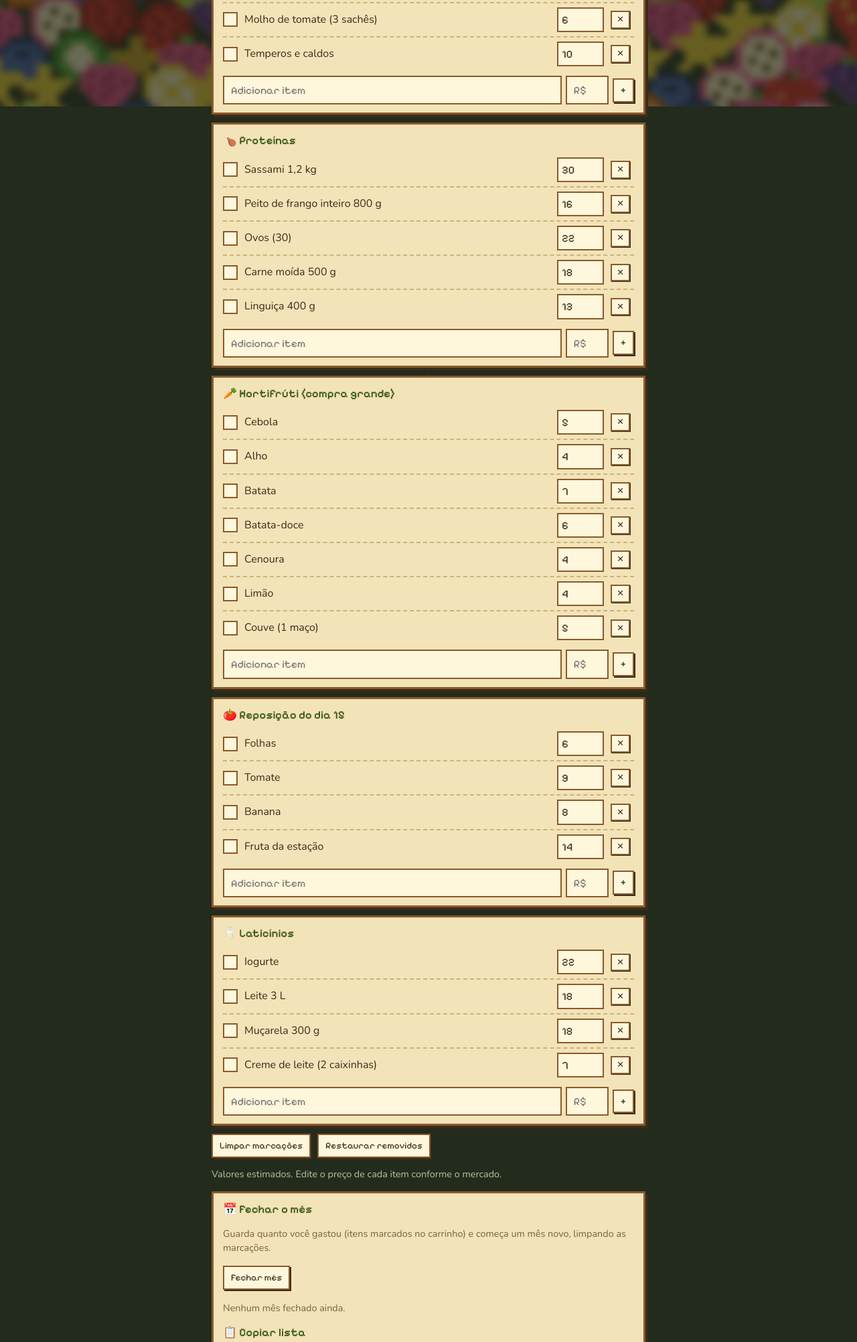
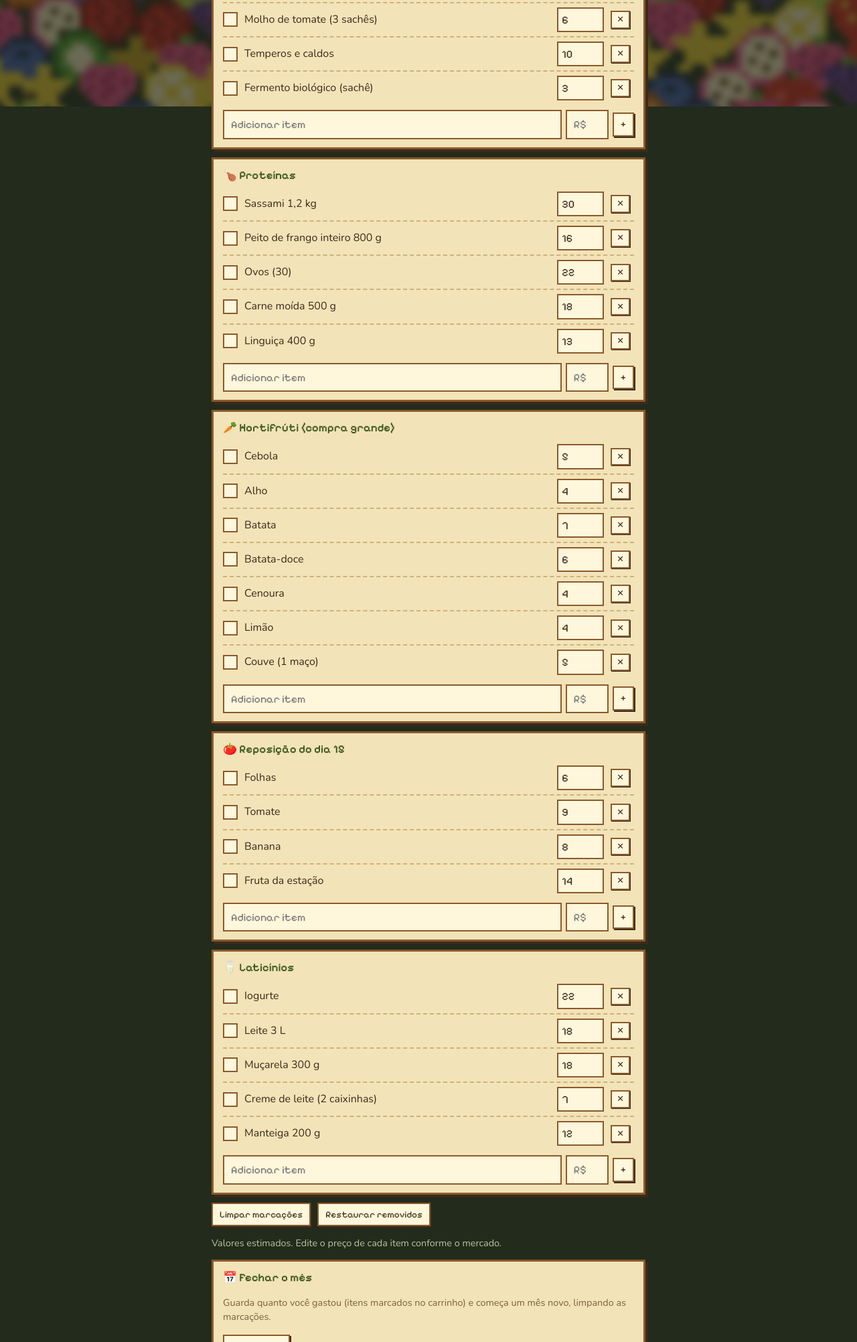
Before and after one commit to djaype/Mercado, a plain HTML site: page index.html in a window 1280 px wide. Shown: the part 641-2645 px from the top of the page at 67% size. Drawn offline with nearby package versions, Linux system fonts and the light colour scheme.

Commit message:
Add files via upload

```diff
--- a/index.html
+++ b/index.html
@@ -166,13 +166,13 @@ details[open] summary::after{content:"Fechar ▴";background:#8a5a2b}
 <script>
 var BUDGET=350,KEY="mercado-v2";
 var L=[
-["🍚 Despensa",[["Arroz 2 kg",12],["Macarrão (2 pacotes)",10],["Farinha de trigo 1 kg",6],["Granola",14],["Óleo",8],["Molho de tomate (3 sachês)",6],["Temperos e caldos",10]]],
+["🍚 Despensa",[["Arroz 2 kg",12],["Macarrão (2 pacotes)",10],["Farinha de trigo 1 kg",6],["Granola",14],["Óleo",8],["Molho de tomate (3 sachês)",6],["Temperos e caldos",10],["Fermento biológico (sachê)",3]]],
 ["🍗 Proteínas",[["Sassami 1,2 kg",30],["Peito de frango inteiro 800 g",16],["Ovos (30)",22],["Carne moída 500 g",18],["Linguiça 400 g",13]]],
 ["🥕 Hortifrúti (compra grande)",[["Cebola",5],["Alho",4],["Batata",7],["Batata-doce",6],["Cenoura",4],["Limão",4],["Couve (1 maço)",5]]],
 ["🍅 Reposição do dia 15",[["Folhas",6],["Tomate",9],["Banana",8],["Fruta da estação",14]]],
-["🥛 Laticínios",[["Iogurte",22],["Leite 3 L",18],["Muçarela 300 g",18],["Creme de leite (2 caixinhas)",7]]]
+["🥛 Laticínios",[["Iogurte",22],["Leite 3 L",18],["Muçarela 300 g",18],["Creme de leite (2 caixinhas)",7],["Manteiga 200 g",12]]]
 ];
-var ING=["ovo","sassami","frango desfiado","carne moída","linguiça","macarrão","arroz","batata","batata-doce","cebola","alho","molho de tomate","muçarela","leite","creme de leite","farinha","couve"];
+var ING=["ovo","sassami","frango desfiado","carne moída","linguiça","macarrão","arroz","batata","batata-doce","cebola","alho","molho de tomate","muçarela","leite","creme de leite","farinha","couve","manteiga","iogurte","fermento","risoni","tomate seco","espinafre","repolho","shoyu"];
 var R=[
 ["Omelete recheado",10,["ovo"],"Frigideira ou micro-ondas",["Bata 2 a 3 ovos com sal.","Despeje em frigideira untada, fogo médio.","Recheie com queijo, tomate, espinafre ou frango desfiado e dobre."]],
 ["Frango desfiado com muçarela sobre arroz",10,["frango desfiado","muçarela","arroz"],"Micro-ondas",["Descongele o frango desfiado no micro-ondas.","Cubra o arroz com frango e muçarela.","Leve 1 min ao micro-ondas até derreter."]],
@@ -194,7 +194,16 @@ var R=[
 ["Macarrão cremoso com frango",20,["macarrão","frango desfiado","creme de leite"],"Fogão",["Cozinhe o macarrão.","Aqueça o frango desfiado na panela com alho.","Junte o creme de leite e o macarrão e mexa."]],
 ["Arroz cremoso com frango",20,["arroz","frango desfiado","creme de leite","muçarela"],"Fogão",["Aqueça o arroz cozido com o frango desfiado.","Junte o creme de leite.","Cubra com muçarela até derreter."]],
 ["Bolinho de frango na air fryer",35,["frango desfiado","batata","farinha","ovo"],"Air fryer",["Amasse batata cozida e misture ao frango.","Modele bolinhos, passe na farinha, no ovo e na farinha de novo.","Air fryer a 200 °C por 12 a 15 min."]],
-["Carne moída com batata",30,["carne moída","batata","cebola"],"Fogão",["Refogue a cebola e a carne moída.","Junte a batata em cubos pequenos e um pouco de água.","Tampe e cozinhe até a batata ficar macia."]]
+["Carne moída com batata",30,["carne moída","batata","cebola"],"Fogão",["Refogue a cebola e a carne moída.","Junte a batata em cubos pequenos e um pouco de água.","Tampe e cozinhe até a batata ficar macia."]],
+["Risoto de frango desfiado",40,["arroz","frango desfiado","cebola","molho de tomate"],"Fogão",["Refogue cebola picada no óleo, junte 1 xícara de arroz cru e mexa 1 a 2 min.","Vá adicionando água quente (ou o caldo do cozimento do frango) aos poucos, mexendo, até o arroz ficar macio, uns 20 min.","Junte o frango desfiado e 1 a 2 colheres de molho de tomate; misture e acerte o sal.","Se tiver, finalize com uma colher de manteiga. Inspirada no vídeo de @bifomfom."]],
+["Linguiça no molho de tomate (no pão ou com arroz)",30,["linguiça","cebola","molho de tomate"],"Fogão",["Frite a linguiça em rodelas até dourar.","Junte bastante cebola em tiras e deixe murchar.","Adicione o molho de tomate e cozinhe em fogo baixo 10 a 15 min, até apurar.","Sirva no pão ou com arroz. Inspirada no vídeo de @febaronee."]],
+["Macarrão na manteiga com queijo",20,["macarrão","manteiga","muçarela"],"Fogão",["Cozinhe o macarrão em água com sal e separe uma concha da água do cozimento.","Derreta a manteiga numa frigideira e junte um pouco da água.","Misture o macarrão escorrido e o queijo ralado, acrescentando água aos poucos e mexendo rápido até ficar cremoso.","Parmesão fica melhor que muçarela, se tiver. Coma logo, que esfria e endurece. Inspirada nos vídeos de @thaisbaiadonasci e @oskherlakians."]],
+["Pão de alho com iogurte na frigideira",120,["farinha","iogurte","alho","fermento"],"Fogão",["Misture farinha, iogurte, fermento, sal e um fio de água morna até formar uma massa macia que não grude.","Cubra e deixe descansar cerca de 1 h 30 min.","Divida em bolinhas e abra em discos finos.","Doure na frigideira quente, 1 a 2 min de cada lado, e pincele com alho e salsa picados. As medidas são aproximadas, o vídeo não as mostra. Inspirada no vídeo de @danilo.carneiro."]],
+["Milanesa de carne moída",35,["carne moída","ovo","alho","farinha"],"Fogão",["Bata alho com ovo e misture à carne moída temperada com sal e pimenta.","Modele bifes achatados, passe no ovo batido com leite e depois na farinha de rosca.","Frite em óleo quente até dourar dos dois lados e escorra em papel.","Na air fryer: 200 °C por cerca de 12 min, virando uma vez. Inspirada no vídeo de @oszimmermanns."]],
+["Pão caseiro na air fryer",150,["farinha","fermento","leite","manteiga","ovo"],"Air fryer",["Misture 500 g de farinha, 1 sachê de fermento, 1 colher de sopa de açúcar e 1 colher de chá de sal. Junte 1 ovo, 1 xícara de leite morno e 3 colheres de manteiga e sove até a massa ficar lisa.","Cubra e deixe crescer até dobrar, cerca de 1 hora.","Divida em porções, enrole como rocamboles e acomode lado a lado numa forma pequena que caiba na air fryer. Deixe crescer mais 30 min.","Air fryer a 160 °C por 25 a 30 min, cobrindo com papel-alumínio se dourar rápido demais. As medidas são aproximadas, o vídeo não as mostra. Inspirada no vídeo de @vegmaria."]],
+["Batata gratinada na air fryer",50,["batata","leite","manteiga","alho","muçarela"],"Air fryer",["Fatie 3 a 4 batatas bem fino.","Derreta 1 colher de manteiga com alho e, se tiver, alecrim. Junte 1 xícara de leite e pimenta-do-reino.","Monte as batatas numa forma pequena, cubra com o leite temperado e tampe com papel-alumínio.","Air fryer a 180 °C por 25 a 30 min. Tire o papel, cubra com muçarela ralada e leve mais 8 a 10 min a 200 °C até dourar. Medidas aproximadas. Inspirada no vídeo de @acheicozinhando."]],
+["Risoni cremoso com frango",35,["risoni","sassami","tomate seco","espinafre","creme de leite"],"Fogão",["Doure o sassami em cubos numa frigideira larga e reserve. Na mesma frigideira, refogue o tomate seco picado.","Junte 1 xícara de risoni e cubra com 2 xícaras de água quente ou caldo, mexendo até cozinhar, uns 10 a 12 min.","Volte o frango, junte o creme de leite e o espinafre e mexa até murchar e engrossar.","Finalize com queijo ralado. Medidas aproximadas. Inspirada no vídeo de @felipe.eats."]],
+["Sanduíche de frango crocante",30,["sassami","ovo","repolho","shoyu"],"Air fryer",["Molho (as medidas estavam na tela do vídeo): 1 colher de mel, 2 de gochujang, 2 de ketchup, 1/4 de xícara de shoyu, 1/3 de xícara de água, 1/2 colher de amido de milho e 1 de vinagre de arroz. Leve ao fogo até engrossar. Sem gochujang, use mais ketchup e um pouco de pimenta.","Tempere o sassami, passe no ovo e empane com granola sem açúcar triturada ou farinha de rosca.","Air fryer a 200 °C por 10 a 12 min, virando uma vez.","Monte no pão com repolho ralado misturado a um pouco de iogurte e o molho. Inspirada no vídeo de @dr.riqmonteiro."]]
 ];
 var S={c:{},p:{},h:{}},T=15;
 try{var s=JSON.parse(localStorage.getItem(KEY));if(s)S=s}catch(e){}
@@ -330,7 +339,7 @@ function fruits(){
 var _rt;addEventListener("resize",function(){clearTimeout(_rt);_rt=setTimeout(fruits,200)});
 fruits();
 PAL.x="#2b2b2b";PAL.N="#c68642";
-var IC={"ovo":"🥚","sassami":"🍗","frango desfiado":"🍗","carne moída":"🥩","linguiça":"🌭","macarrão":"🍝","arroz":"🍚","batata":"🥔","batata-doce":"🍠","cebola":"🧅","alho":"🧄","molho de tomate":"🍅","muçarela":"🧀","leite":"🥛","creme de leite":"🥛","farinha":"🌾","couve":"🥬"};
+var IC={"ovo":"🥚","sassami":"🍗","frango desfiado":"🍗","carne moída":"🥩","linguiça":"🌭","macarrão":"🍝","arroz":"🍚","batata":"🥔","batata-doce":"🍠","cebola":"🧅","alho":"🧄","molho de tomate":"🍅","muçarela":"🧀","leite":"🥛","creme de leite":"🥛","farinha":"🌾","couve":"🥬","manteiga":"🧈","iogurte":"🥛","fermento":"🍞","risoni":"🍝","tomate seco":"🍅","espinafre":"🥬","repolho":"🥬","shoyu":"🥢"};
 var SC=[0,
 ["rwrwrwrwrwrwrwrw","rwrwrwrwrwrwrwrw",".rw.rw.rw.rw.rw.",".n............n.",".n............n.",".n.oo.rr.yy.gg.n",".n.oo.rr.yy.gg.n",".nNNNNNNNNNNNNn.",".nNNNNNNNNNNNNn.",".nnnnnnnnnnnnnn."],
 ["....w.....w.....","...w.....w......","....w.....w.....","..xxxxxxxxxx....",".xxoooorrggxxxxx","..xxxxxxxxxx....","....yyyyyyyy....","...yoyoyoyoyo...","nnnnnnnnnnnnnnnn","nNNNNNNNNNNNNNNn"],
@@ -397,7 +406,7 @@ document.getElementById("exp").onclick=function(){cp("MR1:"+btoa(unescape(encode
 document.getElementById("imp").onclick=imp;
 document.getElementById("hist").addEventListener("click",function(e){var i=e.target.getAttribute("data-h");if(i!==null){S.hist.splice(+i,1);save();drawHist()}});
 drawHist();
-var MAP={"arroz":"arroz","macarrão":"macarrão","farinha":"farinha","molho de tomate":"molho de tomate","sassami":"sassami","peito de frango":"frango desfiado","ovos":"ovo","carne moída":"carne moída","linguiça":"linguiça","alho":"alho","cebola":"cebola","batata-doce":"batata-doce","batata":"batata","muçarela":"muçarela","leite":"leite","creme de leite":"creme de leite","couve":"couve"},CHV={};
+var MAP={"arroz":"arroz","macarrão":"macarrão","farinha":"farinha","molho de tomate":"molho de tomate","sassami":"sassami","peito de frango":"frango desfiado","ovos":"ovo","carne moída":"carne moída","linguiça":"linguiça","alho":"alho","cebola":"cebola","batata-doce":"batata-doce","batata":"batata","muçarela":"muçarela","leite":"leite","creme de leite":"creme de leite","couve":"couve","iogurte":"iogurte","manteiga":"manteiga","fermento":"fermento","tomate seco":"tomate seco","espinafre":"espinafre","risoni":"risoni","repolho":"repolho","shoyu":"shoyu"},CHV={};
 function cartHave(){var o={};L.forEach(function(sec,i){allIt(i).forEach(function(it){if(!S.c[it.k])return;var nm=it.n.toLowerCase(),best="";Object.keys(MAP).forEach(function(k){if(nm.indexOf(k)===0&&k.length>best.length)best=k});if(best)o[MAP[best]]=true})});return o}
 function have(n){var h=S.h[n];return h===true||(h!==false&&(!!CHV[n]||S.fz.some(function(it){return it.n.toLowerCase()===n&&it.q>0})))}
 function allING(){var a=ING.slice();S.rc.forEach(function(r){r.i.forEach(function(n){if(a.indexOf(n)<0)a.push(n)})});return a}
```
